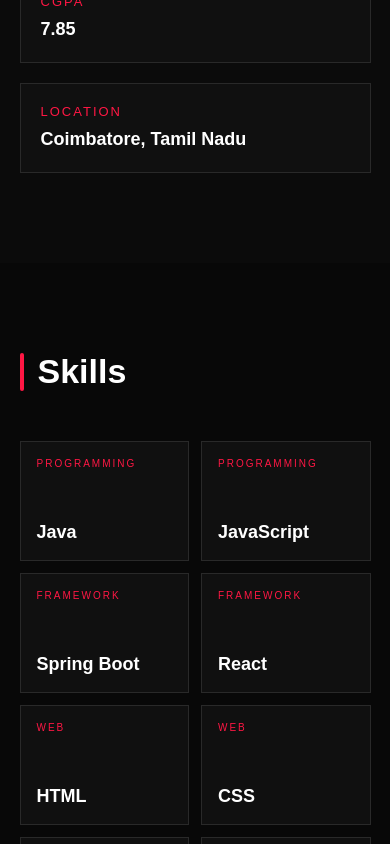
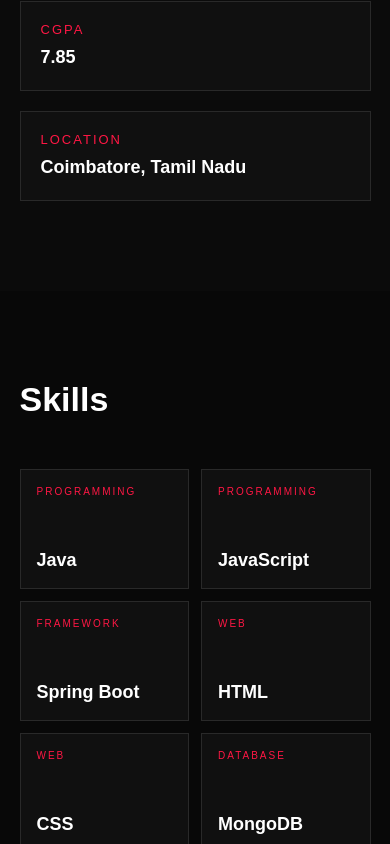
Before and after one commit to srisanjay22it53/sanjay-portfolio, a React (Vite) app: page / in a window 390 px wide. Shown: the part 1962-2806 px from the top of the page. Built offline with nearby package versions, Linux system fonts and the light colour scheme.

Commit message:
Update education section

```diff
--- a/src/App.css
+++ b/src/App.css
@@ -372,14 +372,10 @@ a {
 
 section:not(.hero) {
   min-height: 100vh;
-
   padding: 120px 6%;
-
   display: flex;
-
   flex-direction: column;
-
-  justify-content: center;
+  justify-content: flex-start;
 }
 
 .section-heading {
@@ -392,17 +388,14 @@ section:not(.hero) {
   margin-bottom: 70px;
 }
 
-.section-heading::before {
-  content: "";
-
-  width: 5px;
-  height: 48px;
-
-  background: #ff1744;
-
-  border-radius: 2px;
-
-  flex-shrink: 0;
+.section-heading span {
+  color: #ff1744;
+
+  font-size: 15px;
+
+  font-weight: 700;
+
+  letter-spacing: 2px;
 }
 
 .section-heading h2 {
@@ -694,7 +687,6 @@ section:not(.hero) {
 
 .github-link:focus-visible {
   outline: 2px solid #ff1744;
-
   outline-offset: 4px;
 }
 
@@ -1022,6 +1014,7 @@ section:not(.hero) {
 
   .hero-image-container {
     width: 350px;
+
     height: 460px;
   }
 
@@ -1212,10 +1205,8 @@ section:not(.hero) {
     margin-bottom: 50px;
   }
 
-  .section-heading::before {
-    width: 4px;
-
-    height: 38px;
+  .section-heading span {
+    font-size: 13px;
   }
 
   .section-heading h2 {
--- a/src/components/About.jsx
+++ b/src/components/About.jsx
@@ -1,15 +1,12 @@
 function About() {
   return (
     <section id="about" className="about-section">
-
       <div className="section-heading">
         <h2>About Me</h2>
       </div>
 
       <div className="about-content">
-
         <div className="about-text">
-
           <h3>
             Building ideas into practical web applications.
           </h3>
@@ -29,15 +26,14 @@ function About() {
             improve and take on new challenges — because I believe
             good development is built on curiosity, consistency and trust.
           </p>
-
         </div>
 
         <div className="about-details">
-
           <div className="detail-card">
             <span>Education</span>
             <strong>B.Tech Information Technology</strong>
             <small>KGiSL Institute of Technology</small>
+            <small>2022 — 2026</small>
           </div>
 
           <div className="detail-card">
@@ -49,11 +45,8 @@ function About() {
             <span>Location</span>
             <strong>Coimbatore, Tamil Nadu</strong>
           </div>
-
         </div>
-
       </div>
-
     </section>
   );
 }
--- a/src/components/Skills.jsx
+++ b/src/components/Skills.jsx
@@ -3,36 +3,27 @@ function Skills() {
     { name: "Java", category: "Programming" },
     { name: "JavaScript", category: "Programming" },
     { name: "Spring Boot", category: "Framework" },
-    { name: "React", category: "Framework" },
     { name: "HTML", category: "Web" },
     { name: "CSS", category: "Web" },
-    { name: "MySQL", category: "Database" },
     { name: "MongoDB", category: "Database" },
-    { name: "Git", category: "Tools" },
-    { name: "GitHub", category: "Tools" }
+    { name: "GitHub", category: "Tools" },
+    { name: "MERN", category: "Full Stack" }
   ];
 
   return (
     <section id="skills" className="skills-section">
-
       <div className="section-heading">
         <h2>Skills</h2>
       </div>
 
       <div className="skills-grid">
-
         {skills.map((skill) => (
           <div className="skill-card" key={skill.name}>
-
             <span>{skill.category}</span>
-
             <h3>{skill.name}</h3>
-
           </div>
         ))}
-
       </div>
-
     </section>
   );
 }
```
